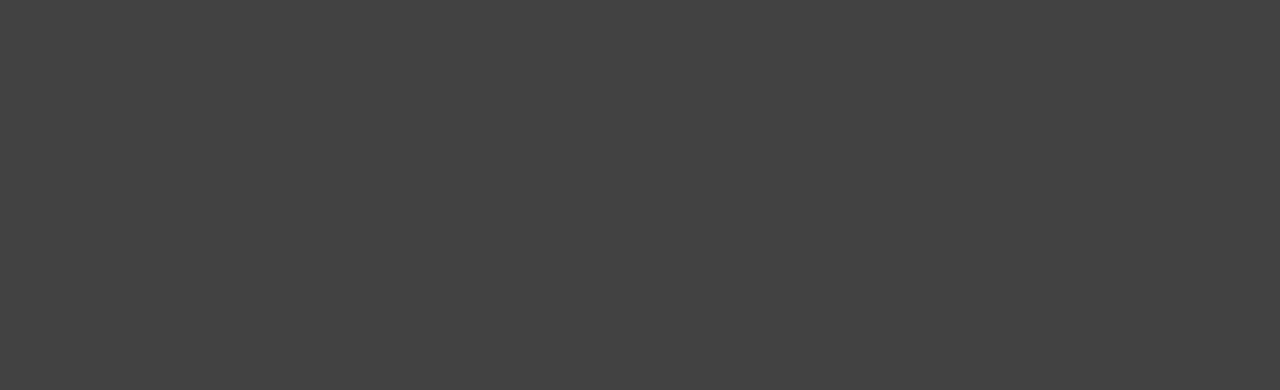
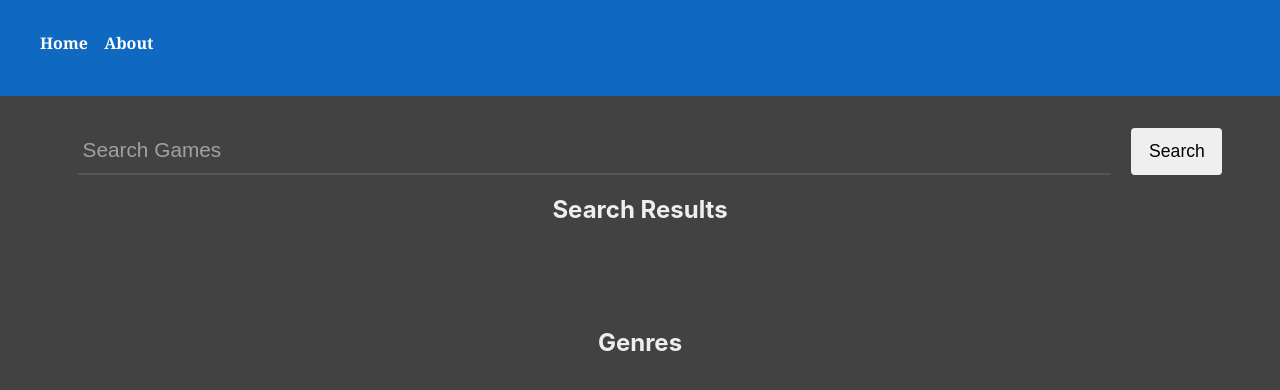
Before and after one commit to SEI-R-4-24/u4_hw_RAWG_router, a React (Vite) app: page / in a window 1280 px wide. Shown: the top 390 px of the page. Built offline with nearby package versions, Linux system fonts and the light colour scheme; no server answers.

Commit message:
SearchForm

```diff
--- a/src/App.jsx
+++ b/src/App.jsx
@@ -1,10 +1,47 @@
 import './styles/App.css'
+import { useState, useEffect } from 'react'
+import { Route, Routes } from 'react-router-dom'
+import axios from 'axios'
+import { BASE_URL, API_KEY } from './globals'
+import Header from './components/Header'
+import Home from './pages/Home'
+import About from './pages/About'
+import ViewGames from './pages/ViewGames'
+import Search from './components/Search'
+import GenreCard from './components/GenreCard'
+import GameCard from './components/GameCard'
 
 const App = () => {
+  const [search, setSearch] = useState({
+    name: ''
+  })
+
+  useEffect(() => {
+    const getGames = async () => {
+      const results = await axios.get(
+        `https://api.rawg.io/api/games?key=${API_KEY}&search=`
+      )
+      console.log(results)
+      setSearch(results)
+    }
+    getGames()
+  }, [])
 
   return (
-    <div>
-
+    <div className="App">
+      <header>
+        <Header />
+      </header>
+      <main>
+        <Routes>
+          <Route path="/" element={<Home />} />
+          <Route path="/about" element={<About />} />
+          <Route path="" element={<Search search={search} />} />
+          <Route path="" element={<ViewGames />} />
+          <Route path="" element={<GenreCard />} />
+          <Route path="" element={<GameCard />} />
+        </Routes>
+      </main>
     </div>
   )
 }
--- a/src/components/Header.jsx
+++ b/src/components/Header.jsx
@@ -1,10 +1,9 @@
+import { Link } from 'react-router-dom'
 const Header = () => {
-
   return (
-    <header>
-      <nav>
-
-      </nav>
+    <header className="header">
+      <Link to="/">Home</Link> &nbsp;
+      <Link to="/about">About</Link>
     </header>
   )
 }
--- a/src/components/Search.jsx
+++ b/src/components/Search.jsx
@@ -1,10 +1,9 @@
+import { useNavigate } from 'react-router-dom'
+
 const Search = () => {
-
-  return (
-    <form>
-
-    </form>
-  )
+  let navigate = useNavigate()
+  const handleSubmit = (e = {})
+  return <div></div>
 }
 
 export default Search
--- /dev/null
+++ b/src/globals.js
@@ -0,0 +1,3 @@
+export const BASE_URL = 'https://api.rawg.io/api'
+
+export const API_KEY = import.meta.env.VITE_RAWG_KEY
--- a/src/main.jsx
+++ b/src/main.jsx
@@ -1,5 +1,10 @@
 import React from 'react'
 import ReactDOM from 'react-dom/client'
 import App from './App.jsx'
+import { BrowserRouter } from 'react-router-dom'
 
-ReactDOM.createRoot(document.getElementById('root')).render(<App />)
+ReactDOM.createRoot(document.getElementById('root')).render(
+  <BrowserRouter>
+    <App />
+  </BrowserRouter>
+)
--- a/src/pages/Home.jsx
+++ b/src/pages/Home.jsx
@@ -1,36 +1,38 @@
 import { useState } from 'react'
 
-const Home = () => {
+const Home = (props) => {
   const [genres, setGenres] = useState([])
   const [searchResults, setSearchResults] = useState([])
   const [searched, toggleSearched] = useState(false)
   const [searchQuery, setSearchQuery] = useState('')
 
-  const getGenres = async () => {
-
-  }
+  const getGenres = async () => {}
 
   const getSearchResults = async (e) => {
     e.preventDefault()
   }
 
-  const handleChange = (event) => {
-
-  }
+  const handleChange = (event) => {}
 
   return (
     <div>
+      <form>
+        <input
+          type="text"
+          name="search"
+          value={props.value}
+          placeholder="Search Games"
+          onChange={props.onChange}
+        ></input>
+        <button type="submit">Search</button>
+      </form>
       <div className="search">
         <h2>Search Results</h2>
-        <section className="search-results container-grid">
-
-        </section>
+        <section className="search-results container-grid"></section>
       </div>
       <div className="genres">
         <h2>Genres</h2>
-        <section className="container-grid">
-
-        </section>
+        <section className="container-grid"></section>
       </div>
     </div>
   )
--- a/src/pages/ViewGames.jsx
+++ b/src/pages/ViewGames.jsx
@@ -1,18 +1,22 @@
-import { useState } from 'react'
+import { useState, useEffect } from 'react'
+import axios from 'axios'
+import { BASE_URL, API_KEY } from '../globals'
 
 const ViewGames = (props) => {
-  const [genereId, setGenreId] = useState(null)
-  const [games, setGames] = useState([])
+  const [genreId, setGenreId] = useState(null)
+  // const [games, setGames] = useState([])
 
-  const getGamesByGenre = async () => {
+  useEffect(() => {
+    const getGamesByGenre = async () => {
+      const response = await axios.get(`${BASE_URL}/genres?api_key=${API_KEY}`)
 
-  }
+      console.log(response)
+      setGenreId(response)
+    }
+    getGamesByGenre()
+  })
 
-  return (
-    <div className="container-grid">
-
-    </div>
-  )
+  return <div className="container-grid"></div>
 }
 
 export default ViewGames
--- a/src/styles/App.css
+++ b/src/styles/App.css
@@ -21,16 +21,23 @@
 }
 
 header {
-  background-color: #212121;
-  display: flex;
-  justify-content: flex-end;
-  align-items: center;
-  height: 3em;
-}
 
-header nav a {
-  margin: 0 1em;
-}
+    justify-content: space-between;
+    align-items: center;
+    color: white;
+    background-color: #1069c1;
+    padding: 1em;
+    min-height: 2em;
+    font-family: 'Georgia';
+  }
+
+  .header a {
+    text-decoration: none;
+    color: white;
+    font-weight: bold;
+    margin-left: 0.5em;
+  }
+
 
 input {
   background-color: transparent;
```
Also changed, not shown: 1 other file (tests, documents, lock files or other folders).
